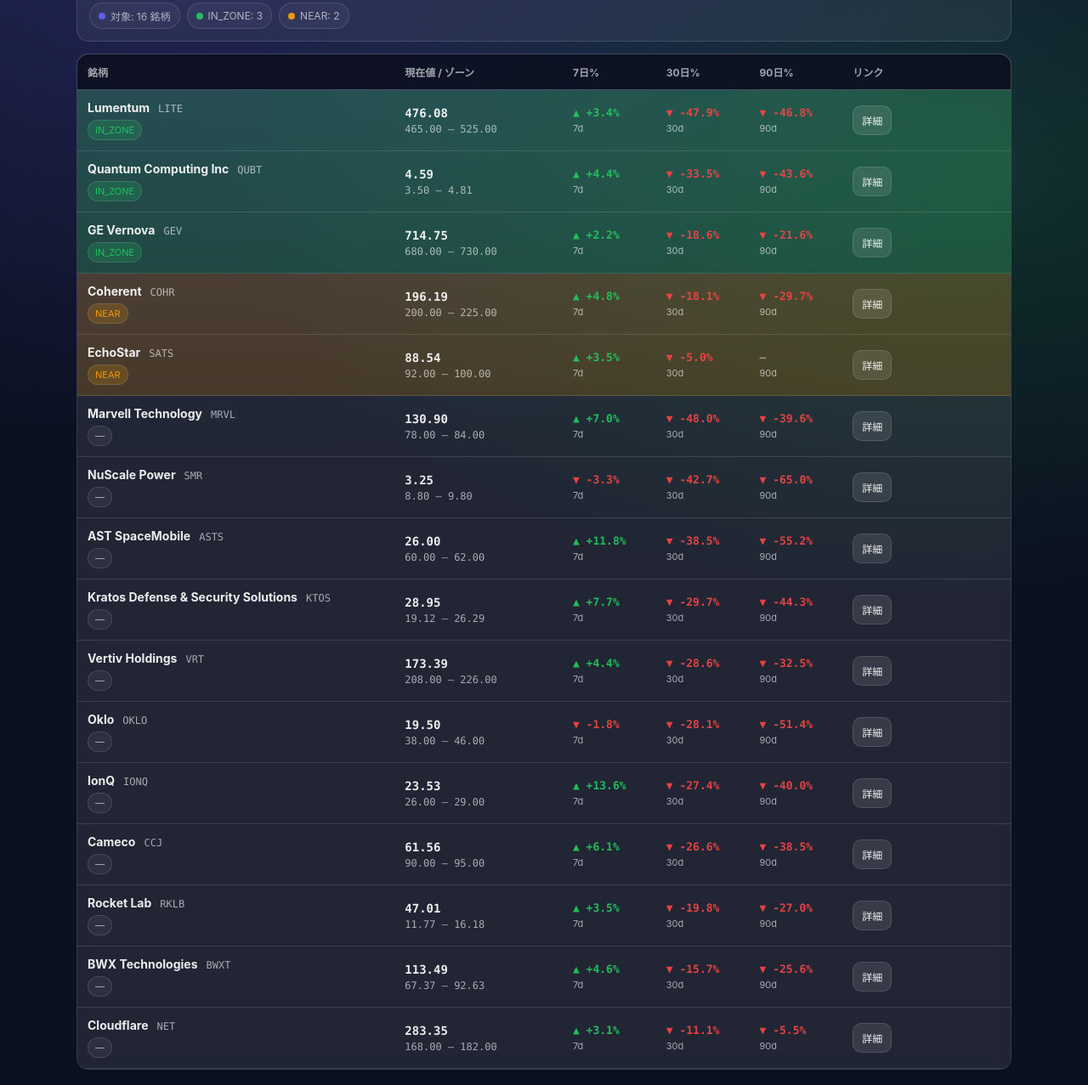
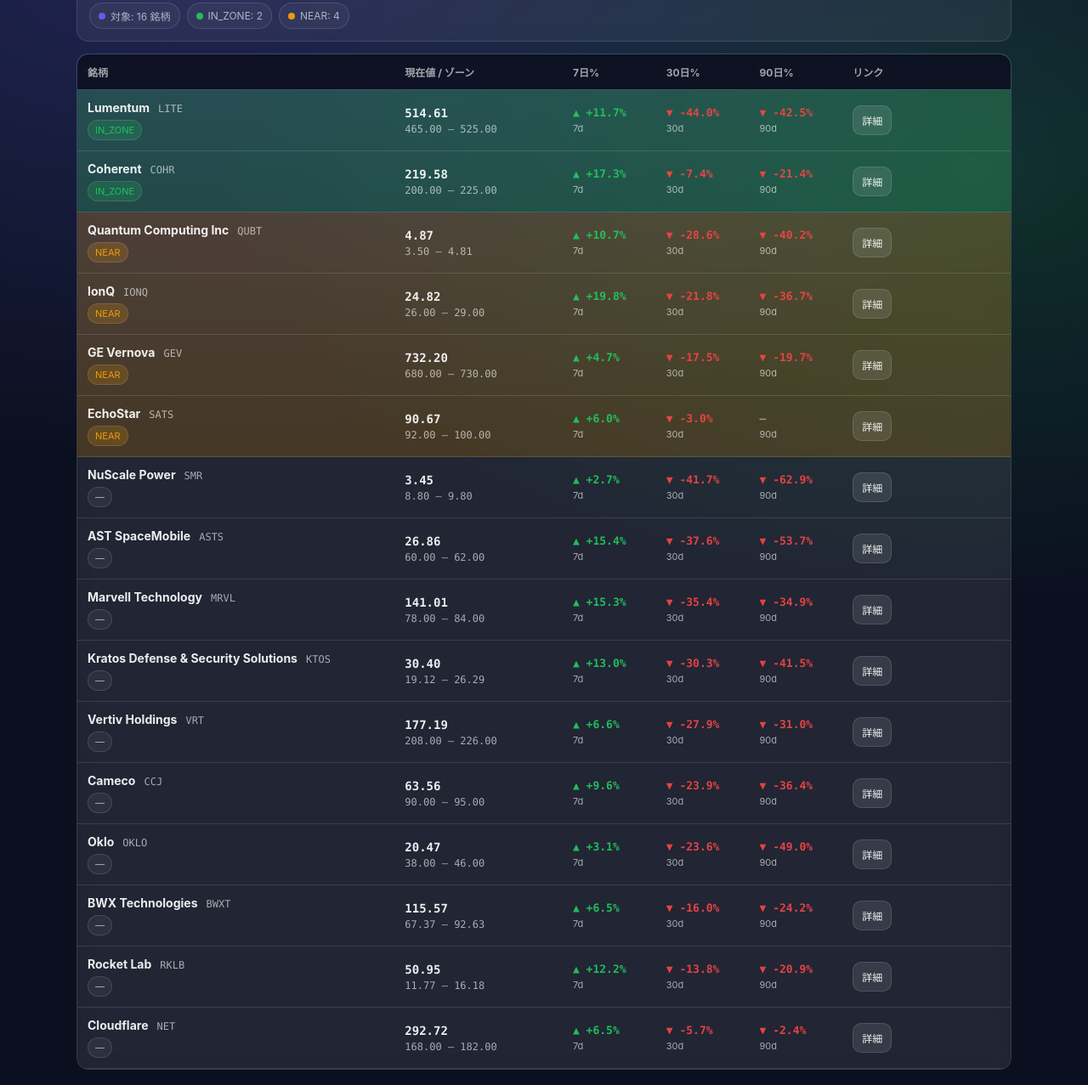
Before and after one commit to Shunsuke-Taken/stock-bottom-alert, a plain HTML site: page docs/index.html in a window 1280 px wide. Shown: the part 66-1343 px from the top of the page at 85% size. Drawn offline with Linux system fonts and the light colour scheme.

Commit message:
Update dashboard

```diff
--- a/docs/index.html
+++ b/docs/index.html
@@ -183,12 +183,12 @@ tbody td {
 <div class="header">
   <div class="h-title">
     <h1>底値目安ダッシュボード</h1>
-    <div class="meta">最終更新: 2026-11-27 12:51 JST</div>
+    <div class="meta">最終更新: 2026-11-28 12:37 JST</div>
   </div>
   <div class="pills">
     <div class="pill"><span class="dot dot-all"></span>対象: 16 銘柄</div>
-    <div class="pill"><span class="dot dot-zone"></span>IN_ZONE: 3</div>
-    <div class="pill"><span class="dot dot-near"></span>NEAR: 2</div>
+    <div class="pill"><span class="dot dot-zone"></span>IN_ZONE: 2</div>
+    <div class="pill"><span class="dot dot-near"></span>NEAR: 4</div>
   </div>
 </div>
 
@@ -221,20 +221,20 @@ tbody td {
   </td>
 
   <td class="col-price">
-    <div class="mono price">476.08</div>
+    <div class="mono price">514.61</div>
     <div class="mono zone">465.00 – 525.00</div>
   </td>
 
   <td class="col-pct">
-    <div class="pct pct-pos">▲ +3.4%</div>
+    <div class="pct pct-pos">▲ +11.7%</div>
     <div class="pct-label">7d</div>
   </td>
   <td class="col-pct">
-    <div class="pct pct-neg">▼ -47.9%</div>
+    <div class="pct pct-neg">▼ -44.0%</div>
     <div class="pct-label">30d</div>
   </td>
   <td class="col-pct">
-    <div class="pct pct-neg">▼ -46.8%</div>
+    <div class="pct pct-neg">▼ -42.5%</div>
     <div class="pct-label">90d</div>
   </td>
 
@@ -247,8 +247,8 @@ tbody td {
   <td class="col-name">
     <div class="name-wrap">
       <div class="name-top">
-        <span class="name">Quantum Computing Inc</span>
-        <span class="ticker">QUBT</span>
+        <span class="name">Coherent</span>
+        <span class="ticker">COHR</span>
       </div>
       <div class="name-sub">
         <span class="badge badge-zone">IN_ZONE</span>
@@ -257,20 +257,56 @@ tbody td {
   </td>
 
   <td class="col-price">
-    <div class="mono price">4.59</div>
+    <div class="mono price">219.58</div>
+    <div class="mono zone">200.00 – 225.00</div>
+  </td>
+
+  <td class="col-pct">
+    <div class="pct pct-pos">▲ +17.3%</div>
+    <div class="pct-label">7d</div>
+  </td>
+  <td class="col-pct">
+    <div class="pct pct-neg">▼ -7.4%</div>
+    <div class="pct-label">30d</div>
+  </td>
+  <td class="col-pct">
+    <div class="pct pct-neg">▼ -21.4%</div>
+    <div class="pct-label">90d</div>
+  </td>
+
+  <td class="col-link">
+    <a class="btn" href="https://finance.yahoo.com/quote/COHR" target="_blank" rel="noopener">詳細</a>
+  </td>
+</tr>
+
+<tr class="row-near">
+  <td class="col-name">
+    <div class="name-wrap">
+      <div class="name-top">
+        <span class="name">Quantum Computing Inc</span>
+        <span class="ticker">QUBT</span>
+      </div>
+      <div class="name-sub">
+        <span class="badge badge-near">NEAR</span>
+      </div>
+    </div>
+  </td>
+
+  <td class="col-price">
+    <div class="mono price">4.87</div>
     <div class="mono zone">3.50 – 4.81</div>
   </td>
 
   <td class="col-pct">
-    <div class="pct pct-pos">▲ +4.4%</div>
+    <div class="pct pct-pos">▲ +10.7%</div>
     <div class="pct-label">7d</div>
   </td>
   <td class="col-pct">
-    <div class="pct pct-neg">▼ -33.5%</div>
+    <div class="pct pct-neg">▼ -28.6%</div>
     <div class="pct-label">30d</div>
   </td>
   <td class="col-pct">
-    <div class="pct pct-neg">▼ -43.6%</div>
+    <div class="pct pct-neg">▼ -40.2%</div>
     <div class="pct-label">90d</div>
   </td>
 
@@ -279,48 +315,12 @@ tbody td {
   </td>
 </tr>
 
-<tr class="row-zone">
-  <td class="col-name">
-    <div class="name-wrap">
-      <div class="name-top">
-        <span class="name">GE Vernova</span>
-        <span class="ticker">GEV</span>
-      </div>
-      <div class="name-sub">
-        <span class="badge badge-zone">IN_ZONE</span>
-      </div>
-    </div>
-  </td>
-
-  <td class="col-price">
-    <div class="mono price">714.75</div>
-    <div class="mono zone">680.00 – 730.00</div>
-  </td>
-
-  <td class="col-pct">
-    <div class="pct pct-pos">▲ +2.2%</div>
-    <div class="pct-label">7d</div>
-  </td>
-  <td class="col-pct">
-    <div class="pct pct-neg">▼ -18.6%</div>
-    <div class="pct-label">30d</div>
-  </td>
-  <td class="col-pct">
-    <div class="pct pct-neg">▼ -21.6%</div>
-    <div class="pct-label">90d</div>
-  </td>
-
-  <td class="col-link">
-    <a class="btn" href="https://finance.yahoo.com/quote/GEV" target="_blank" rel="noopener">詳細</a>
-  </td>
-</tr>
-
 <tr class="row-near">
   <td class="col-name">
     <div class="name-wrap">
       <div class="name-top">
-        <span class="name">Coherent</span>
-        <span class="ticker">COHR</span>
+        <span class="name">IonQ</span>
+        <span class="ticker">IONQ</span>
       </div>
       <div class="name-sub">
         <span class="badge badge-near">NEAR</span>
@@ -329,25 +329,61 @@ tbody td {
   </td>
 
   <td class="col-price">
-    <div class="mono price">196.19</div>
-    <div class="mono zone">200.00 – 225.00</div>
+    <div class="mono price">24.82</div>
+    <div class="mono zone">26.00 – 29.00</div>
   </td>
 
   <td class="col-pct">
-    <div class="pct pct-pos">▲ +4.8%</div>
+    <div class="pct pct-pos">▲ +19.8%</div>
     <div class="pct-label">7d</div>
   </td>
   <td class="col-pct">
-    <div class="pct pct-neg">▼ -18.1%</div>
+    <div class="pct pct-neg">▼ -21.8%</div>
     <div class="pct-label">30d</div>
   </td>
   <td class="col-pct">
-    <div class="pct pct-neg">▼ -29.7%</div>
+    <div class="pct pct-neg">▼ -36.7%</div>
     <div class="pct-label">90d</div>
   </td>
 
   <td class="col-link">
-    <a class="btn" href="https://finance.yahoo.com/quote/COHR" target="_blank" rel="noopener">詳細</a>
+    <a class="btn" href="https://finance.yahoo.com/quote/IONQ" target="_blank" rel="noopener">詳細</a>
+  </td>
+</tr>
+
+<tr class="row-near">
+  <td class="col-name">
+    <div class="name-wrap">
+      <div class="name-top">
+        <span class="name">GE Vernova</span>
+        <span class="ticker">GEV</span>
+      </div>
+      <div class="name-sub">
+        <span class="badge badge-near">NEAR</span>
+      </div>
+    </div>
+  </td>
+
+  <td class="col-price">
+    <div class="mono price">732.20</div>
+    <div class="mono zone">680.00 – 730.00</div>
+  </td>
+
+  <td class="col-pct">
+    <div class="pct pct-pos">▲ +4.7%</div>
+    <div class="pct-label">7d</div>
+  </td>
+  <td class="col-pct">
+    <div class="pct pct-neg">▼ -17.5%</div>
+    <div class="pct-label">30d</div>
+  </td>
+  <td class="col-pct">
+    <div class="pct pct-neg">▼ -19.7%</div>
+    <div class="pct-label">90d</div>
+  </td>
+
+  <td class="col-link">
+    <a class="btn" href="https://finance.yahoo.com/quote/GEV" target="_blank" rel="noopener">詳細</a>
   </td>
 </tr>
 
@@ -365,16 +401,16 @@ tbody td {
   </td>
 
   <td class="col-price">
-    <div class="mono price">88.54</div>
+    <div class="mono price">90.67</div>
     <div class="mono zone">92.00 – 100.00</div>
   </td>
 
   <td class="col-pct">
-    <div class="pct pct-pos">▲ +3.5%</div>
+    <div class="pct pct-pos">▲ +6.0%</div>
     <div class="pct-label">7d</div>
   </td>
   <td class="col-pct">
-    <div class="pct pct-neg">▼ -5.0%</div>
+    <div class="pct pct-neg">▼ -3.0%</div>
     <div class="pct-label">30d</div>
   </td>
   <td class="col-pct">
@@ -384,42 +420,6 @@ tbody td {
 
   <td class="col-link">
     <a class="btn" href="https://finance.yahoo.com/quote/SATS" target="_blank" rel="noopener">詳細</a>
-  </td>
-</tr>
-
-<tr class="row-none">
-  <td class="col-name">
-    <div class="name-wrap">
-      <div class="name-top">
-        <span class="name">Marvell Technology</span>
-        <span class="ticker">MRVL</span>
-      </div>
-      <div class="name-sub">
-        <span class="badge badge-none">—</span>
-      </div>
-    </div>
-  </td>
-
-  <td class="col-price">
-    <div class="mono price">130.90</div>
-    <div class="mono zone">78.00 – 84.00</div>
-  </td>
-
-  <td class="col-pct">
-    <div class="pct pct-pos">▲ +7.0%</div>
-    <div class="pct-label">7d</div>
-  </td>
-  <td class="col-pct">
-    <div class="pct pct-neg">▼ -48.0%</div>
-    <div class="pct-label">30d</div>
-  </td>
-  <td class="col-pct">
-    <div class="pct pct-neg">▼ -39.6%</div>
-    <div class="pct-label">90d</div>
-  </td>
-
-  <td class="col-link">
-    <a class="btn" href="https://finance.yahoo.com/quote/MRVL" target="_blank" rel="noopener">詳細</a>
   </td>
 </tr>
 
@@ -437,20 +437,20 @@ tbody td {
   </td>
 
   <td class="col-price">
-    <div class="mono price">3.25</div>
+    <div class="mono price">3.45</div>
     <div class="mono zone">8.80 – 9.80</div>
   </td>
 
   <td class="col-pct">
-    <div class="pct pct-neg">▼ -3.3%</div>
+    <div class="pct pct-pos">▲ +2.7%</div>
     <div class="pct-label">7d</div>
   </td>
   <td class="col-pct">
-    <div class="pct pct-neg">▼ -42.7%</div>
+    <div class="pct pct-neg">▼ -41.7%</div>
     <div class="pct-label">30d</div>
   </td>
   <td class="col-pct">
-    <div class="pct pct-neg">▼ -65.0%</div>
+    <div class="pct pct-neg">▼ -62.9%</div>
     <div class="pct-label">90d</div>
   </td>
 
@@ -473,25 +473,61 @@ tbody td {
   </td>
 
   <td class="col-price">
-    <div class="mono price">26.00</div>
+    <div class="mono price">26.86</div>
     <div class="mono zone">60.00 – 62.00</div>
   </td>
 
   <td class="col-pct">
-    <div class="pct pct-pos">▲ +11.8%</div>
+    <div class="pct pct-pos">▲ +15.4%</div>
     <div class="pct-label">7d</div>
   </td>
   <td class="col-pct">
-    <div class="pct pct-neg">▼ -38.5%</div>
+    <div class="pct pct-neg">▼ -37.6%</div>
     <div class="pct-label">30d</div>
   </td>
   <td class="col-pct">
-    <div class="pct pct-neg">▼ -55.2%</div>
+    <div class="pct pct-neg">▼ -53.7%</div>
     <div class="pct-label">90d</div>
   </td>
 
   <td class="col-link">
     <a class="btn" href="https://finance.yahoo.com/quote/ASTS" target="_blank" rel="noopener">詳細</a>
+  </td>
+</tr>
+
+<tr class="row-none">
+  <td class="col-name">
+    <div class="name-wrap">
+      <div class="name-top">
+        <span class="name">Marvell Technology</span>
+        <span class="ticker">MRVL</span>
+      </div>
+      <div class="name-sub">
+        <span class="badge badge-none">—</span>
+      </div>
+    </div>
+  </td>
+
+  <td class="col-price">
+    <div class="mono price">141.01</div>
+    <div class="mono zone">78.00 – 84.00</div>
+  </td>
+
+  <td class="col-pct">
+    <div class="pct pct-pos">▲ +15.3%</div>
+    <div class="pct-label">7d</div>
+  </td>
+  <td class="col-pct">
+    <div class="pct pct-neg">▼ -35.4%</div>
+    <div class="pct-label">30d</div>
+  </td>
+  <td class="col-pct">
+    <div class="pct pct-neg">▼ -34.9%</div>
+    <div class="pct-label">90d</div>
+  </td>
+
+  <td class="col-link">
+    <a class="btn" href="https://finance.yahoo.com/quote/MRVL" target="_blank" rel="noopener">詳細</a>
   </td>
 </tr>
 
@@ -509,20 +545,20 @@ tbody td {
   </td>
 
   <td class="col-price">
-    <div class="mono price">28.95</div>
+    <div class="mono price">30.40</div>
     <div class="mono zone">19.12 – 26.29</div>
   </td>
 
   <td class="col-pct">
-    <div class="pct pct-pos">▲ +7.7%</div>
+    <div class="pct pct-pos">▲ +13.0%</div>
     <div class="pct-label">7d</div>
   </td>
   <td class="col-pct">
-    <div class="pct pct-neg">▼ -29.7%</div>
+    <div class="pct pct-neg">▼ -30.3%</div>
     <div class="pct-label">30d</div>
   </td>
   <td class="col-pct">
-    <div class="pct pct-neg">▼ -44.3%</div>
+    <div class="pct pct-neg">▼ -41.5%</div>
     <div class="pct-label">90d</div>
   </td>
 
@@ -545,25 +581,61 @@ tbody td {
   </td>
 
   <td class="col-price">
-    <div class="mono price">173.39</div>
+    <div class="mono price">177.19</div>
     <div class="mono zone">208.00 – 226.00</div>
   </td>
 
   <td class="col-pct">
-    <div class="pct pct-pos">▲ +4.4%</div>
+    <div class="pct pct-pos">▲ +6.6%</div>
     <div class="pct-label">7d</div>
   </td>
   <td class="col-pct">
-    <div class="pct pct-neg">▼ -28.6%</div>
+    <div class="pct pct-neg">▼ -27.9%</div>
     <div class="pct-label">30d</div>
   </td>
   <td class="col-pct">
-    <div class="pct pct-neg">▼ -32.5%</div>
+    <div class="pct pct-neg">▼ -31.0%</div>
     <div class="pct-label">90d</div>
   </td>
 
   <td class="col-link">
     <a class="btn" href="https://finance.yahoo.com/quote/VRT" target="_blank" rel="noopener">詳細</a>
+  </td>
+</tr>
+
+<tr class="row-none">
+  <td class="col-name">
+    <div class="name-wrap">
+      <div class="name-top">
+        <span class="name">Cameco</span>
+        <span class="ticker">CCJ</span>
+      </div>
+      <div class="name-sub">
+        <span class="badge badge-none">—</span>
+      </div>
+    </div>
+  </td>
+
+  <td class="col-price">
+    <div class="mono price">63.56</div>
+    <div class="mono zone">90.00 – 95.00</div>
+  </td>
+
+  <td class="col-pct">
+    <div class="pct pct-pos">▲ +9.6%</div>
+    <div class="pct-label">7d</div>
+  </td>
+  <td class="col-pct">
+    <div class="pct pct-neg">▼ -23.9%</div>
+    <div class="pct-label">30d</div>
+  </td>
+  <td class="col-pct">
+    <div class="pct pct-neg">▼ -36.4%</div>
+    <div class="pct-label">90d</div>
+  </td>
+
+  <td class="col-link">
+    <a class="btn" href="https://finance.yahoo.com/quote/CCJ" target="_blank" rel="noopener">詳細</a>
   </td>
 </tr>
 
@@ -581,20 +653,20 @@ tbody td {
   </td>
 
   <td class="col-price">
-    <div class="mono price">19.50</div>
+    <div class="mono price">20.47</div>
     <div class="mono zone">38.00 – 46.00</div>
   </td>
 
   <td class="col-pct">
-    <div class="pct pct-neg">▼ -1.8%</div>
+    <div class="pct pct-pos">▲ +3.1%</div>
     <div class="pct-label">7d</div>
   </td>
   <td class="col-pct">
-    <div class="pct pct-neg">▼ -28.1%</div>
+    <div class="pct pct-neg">▼ -23.6%</div>
     <div class="pct-label">30d</div>
   </td>
   <td class="col-pct">
-    <div class="pct pct-neg">▼ -51.4%</div>
+    <div class="pct pct-neg">▼ -49.0%</div>
     <div class="pct-label">90d</div>
   </td>
 
@@ -607,8 +679,8 @@ tbody td {
   <td class="col-name">
     <div class="name-wrap">
       <div class="name-top">
-        <span class="name">IonQ</span>
-        <span class="ticker">IONQ</span>
+        <span class="name">BWX Technologies</span>
+        <span class="ticker">BWXT</span>
       </div>
       <div class="name-sub">
         <span class="badge badge-none">—</span>
@@ -617,61 +689,25 @@ tbody td {
   </td>
 
   <td class="col-price">
-    <div class="mono price">23.53</div>
-    <div class="mono zone">26.00 – 29.00</div>
+    <div class="mono price">115.57</div>
+    <div class="mono zone">67.37 – 92.63</div>
   </td>
 
   <td class="col-pct">
-    <div class="pct pct-pos">▲ +13.6%</div>
+    <div class="pct pct-pos">▲ +6.5%</div>
     <div class="pct-label">7d</div>
   </td>
   <td class="col-pct">
-    <div class="pct pct-neg">▼ -27.4%</div>
+    <div class="pct pct-neg">▼ -16.0%</div>
     <div class="pct-label">30d</div>
   </td>
   <td class="col-pct">
-    <div class="pct pct-neg">▼ -40.0%</div>
+    <div class="pct pct-neg">▼ -24.2%</div>
     <div class="pct-label">90d</div>
   </td>
 
   <td class="col-link">
-    <a class="btn" href="https://finance.yahoo.com/quote/IONQ" target="_blank" rel="noopener">詳細</a>
-  </td>
-</tr>
-
-<tr class="row-none">
-  <td class="col-name">
-    <div class="name-wrap">
-      <div class="name-top">
-        <span class="name">Cameco</span>
-        <span class="ticker">CCJ</span>
-      </div>
-      <div class="name-sub">
-        <span class="badge badge-none">—</span>
-      </div>
-    </div>
-  </td>
-
-  <td class="col-price">
-    <div class="mono price">61.56</div>
-    <div class="mono zone">90.00 – 95.00</div>
-  </td>
-
-  <td class="col-pct">
-    <div class="pct pct-pos">▲ +6.1%</div>
-    <div class="pct-label">7d</div>
-  </td>
-  <td class="col-pct">
-    <div class="pct pct-neg">▼ -26.6%</div>
-    <div class="pct-label">30d</div>
-  </td>
-  <td class="col-pct">
-    <div class="pct pct-neg">▼ -38.5%</div>
-    <div class="pct-label">90d</div>
-  </td>
-
-  <td class="col-link">
-    <a class="btn" href="https://finance.yahoo.com/quote/CCJ" target="_blank" rel="noopener">詳細</a>
+    <a class="btn" href="https://finance.yahoo.com/quote/BWXT" target="_blank" rel="noopener">詳細</a>
   </td>
 </tr>
 
@@ -689,61 +725,25 @@ tbody td {
   </td>
 
   <td class="col-price">
-    <div class="mono price">47.01</div>
+    <div class="mono price">50.95</div>
     <div class="mono zone">11.77 – 16.18</div>
   </td>
 
   <td class="col-pct">
-    <div class="pct pct-pos">▲ +3.5%</div>
+    <div class="pct pct-pos">▲ +12.2%</div>
     <div class="pct-label">7d</div>
   </td>
   <td class="col-pct">
-    <div class="pct pct-neg">▼ -19.8%</div>
+    <div class="pct pct-neg">▼ -13.8%</div>
     <div class="pct-label">30d</div>
   </td>
   <td class="col-pct">
-    <div class="pct pct-neg">▼ -27.0%</div>
+    <div class="pct pct-neg">▼ -20.9%</div>
     <div class="pct-label">90d</div>
   </td>
 
   <td class="col-link">
     <a class="btn" href="https://finance.yahoo.com/quote/RKLB" target="_blank" rel="noopener">詳細</a>
-  </td>
-</tr>
-
-<tr class="row-none">
-  <td class="col-name">
-    <div class="name-wrap">
-      <div class="name-top">
-        <span class="name">BWX Technologies</span>
-        <span class="ticker">BWXT</span>
-      </div>
-      <div class="name-sub">
-        <span class="badge badge-none">—</span>
-      </div>
-    </div>
-  </td>
-
-  <td class="col-price">
-    <div class="mono price">113.49</div>
-    <div class="mono zone">67.37 – 92.63</div>
-  </td>
-
-  <td class="col-pct">
-    <div class="pct pct-pos">▲ +4.6%</div>
-    <div class="pct-label">7d</div>
-  </td>
-  <td class="col-pct">
-    <div class="pct pct-neg">▼ -15.7%</div>
-    <div class="pct-label">30d</div>
-  </td>
-  <td class="col-pct">
-    <div class="pct pct-neg">▼ -25.6%</div>
-    <div class="pct-label">90d</div>
-  </td>
-
-  <td class="col-link">
-    <a class="btn" href="https://finance.yahoo.com/quote/BWXT" target="_blank" rel="noopener">詳細</a>
   </td>
 </tr>
 
@@ -761,20 +761,20 @@ tbody td {
   </td>
 
   <td class="col-price">
-    <div class="mono price">283.35</div>
+    <div class="mono price">292.72</div>
     <div class="mono zone">168.00 – 182.00</div>
   </td>
 
   <td class="col-pct">
-    <div class="pct pct-pos">▲ +3.1%</div>
+    <div class="pct pct-pos">▲ +6.5%</div>
     <div class="pct-label">7d</div>
   </td>
   <td class="col-pct">
-    <div class="pct pct-neg">▼ -11.1%</div>
+    <div class="pct pct-neg">▼ -5.7%</div>
     <div class="pct-label">30d</div>
   </td>
   <td class="col-pct">
-    <div class="pct pct-neg">▼ -5.5%</div>
+    <div class="pct pct-neg">▼ -2.4%</div>
     <div class="pct-label">90d</div>
   </td>
 
```
